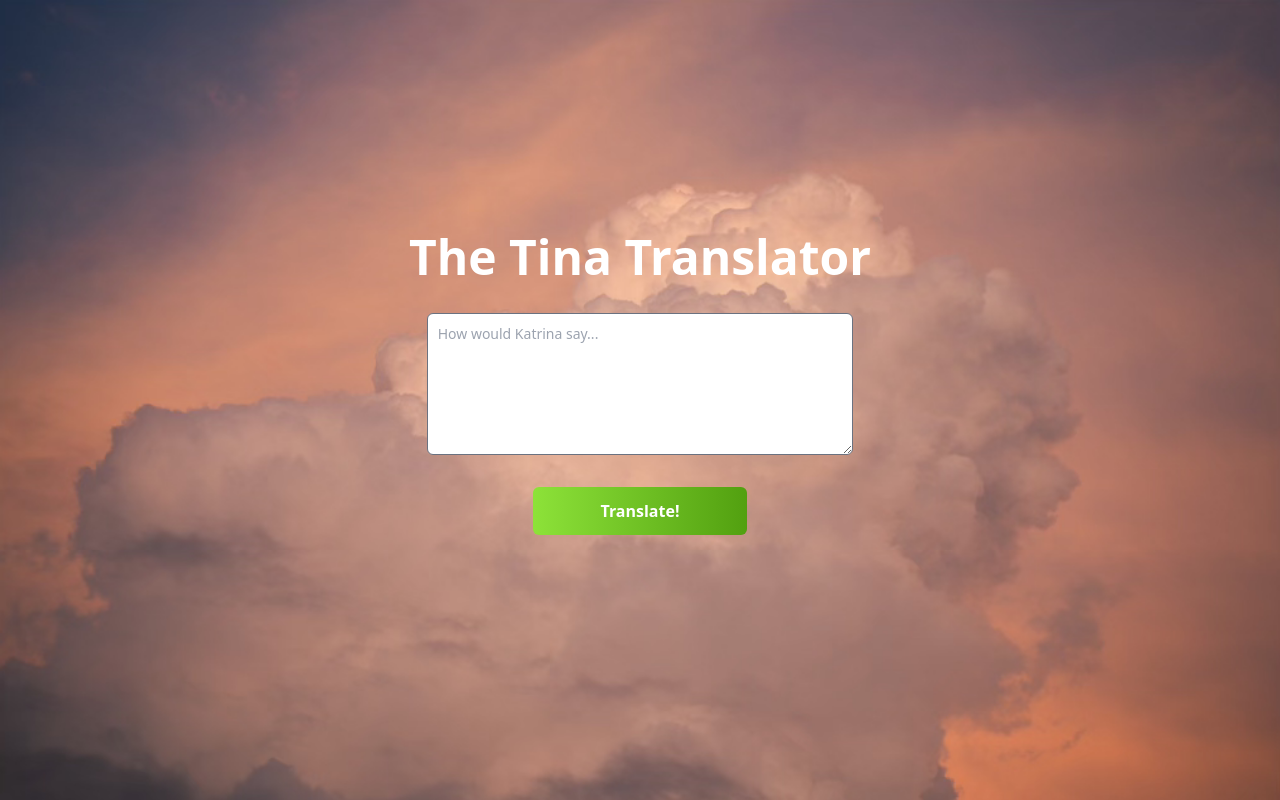
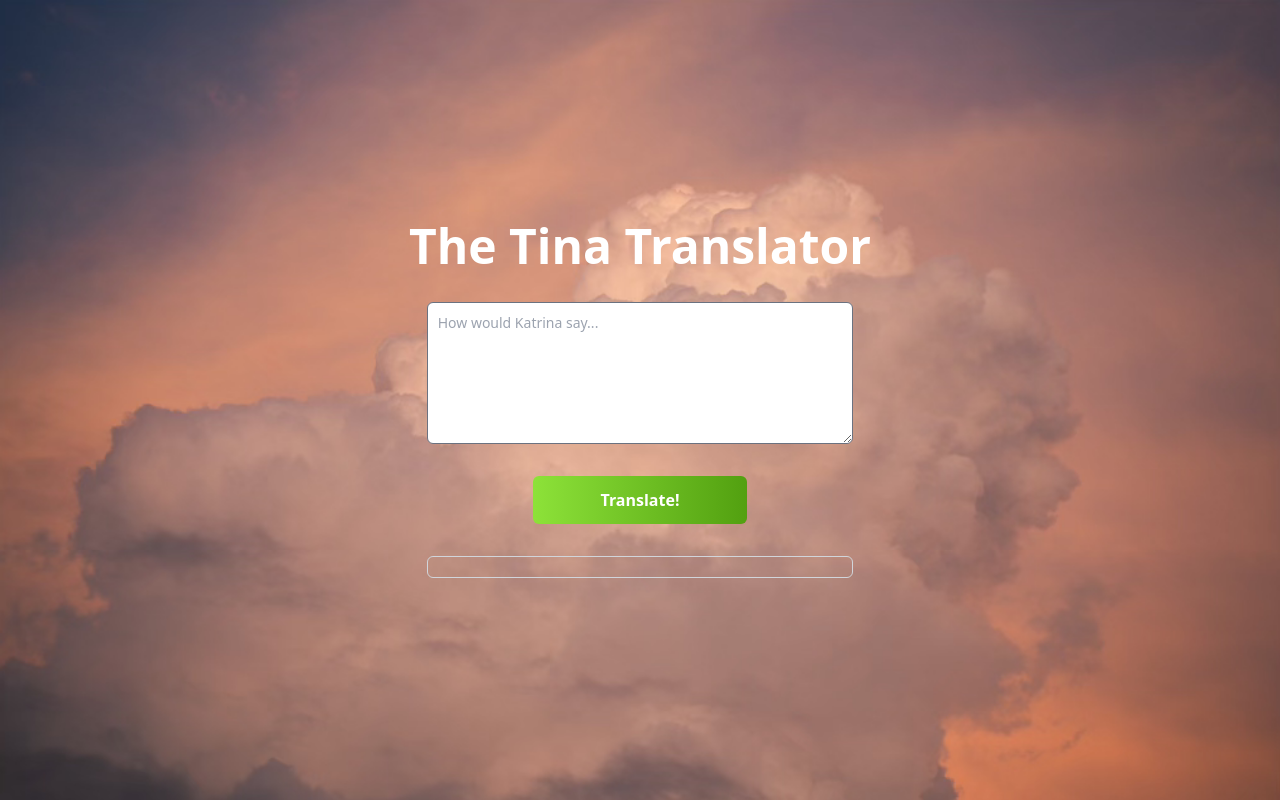
Before and after one commit to kodename-kian/tina-translator, a React (Vite) app: page / in a window 1280 px wide. Built offline with nearby package versions, Linux system fonts and the light colour scheme; no server answers.

Commit message:
quality of life + DOTENV key hiding

```diff
--- a/package.json
+++ b/package.json
@@ -10,6 +10,7 @@
     "preview": "vite preview"
   },
   "dependencies": {
+    "dotenv": "^16.4.5",
     "openai": "^4.40.1",
     "react": "^18.2.0",
     "react-dom": "^18.2.0"
--- a/src/App.jsx
+++ b/src/App.jsx
@@ -27,7 +27,7 @@ function App() {
             The Tina Translator
           </p>
 
-          <textarea id="text" rows="6"
+          <textarea id="text" rows="6" maxlength="500"
                     className="block p-2.5 w-1/3 text-sm rounded-md border border-gray-500
                           focus:ring-2 focus:ring-reef-950"
                     placeholder="How would Katrina say..."
@@ -42,7 +42,8 @@ function App() {
             Translate!
           </button>
 
-          <p id="response"> </p>
+          <div id="response"
+               className="block p-2.5 w-1/3 rounded-md border border-gray-300 text-white font-bold"> </div>
 
         </div>
       </div>
--- a/src/backend.jsx
+++ b/src/backend.jsx
@@ -1,6 +1,6 @@
 import OpenAI from "openai";
 
-const openai = new OpenAI({"apiKey": "APIKEY_GOES_HERE",
+const openai = new OpenAI({"apiKey": import.meta.env.VITE_KEY,
                            dangerouslyAllowBrowser: true});
 
 export async function makeQuery(query) {
```
Also changed, not shown: 2 other files (tests, documents, lock files or other folders).
